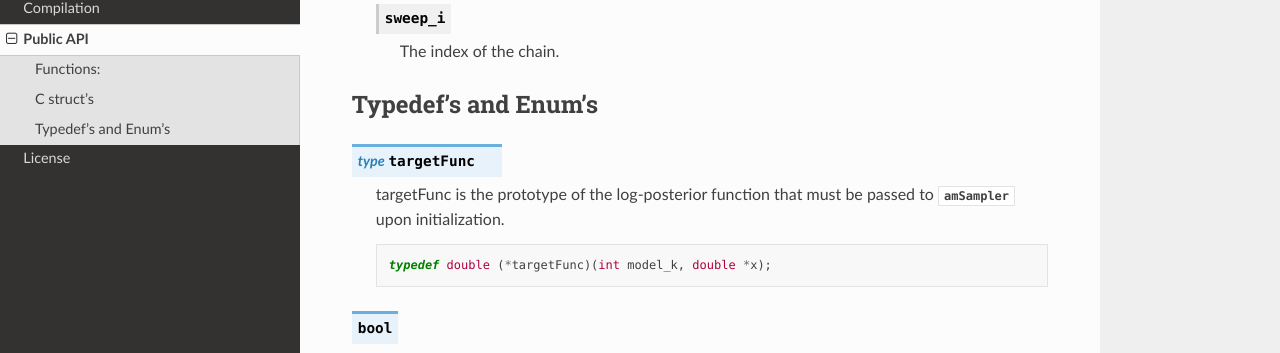
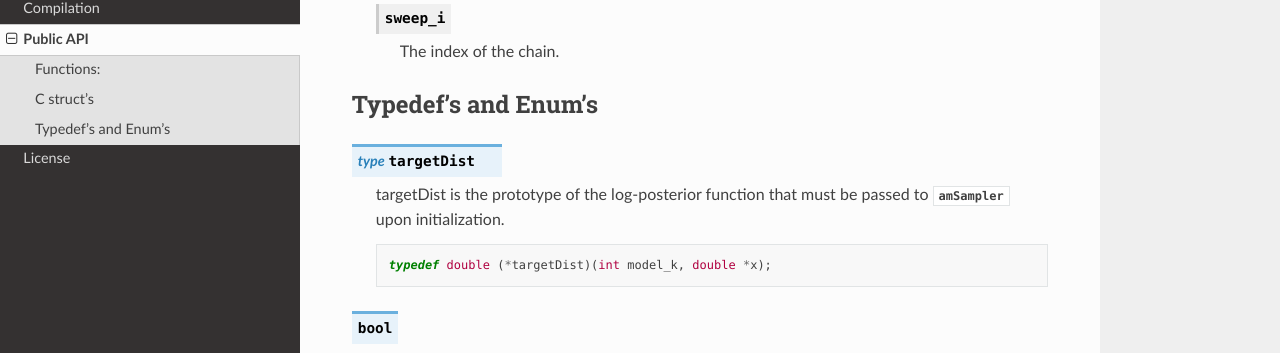
Before and after one commit to quatrope/AutoMix, a Sphinx documentation site: the page built from docs/api.rst, in a window 1280 px wide and 900 px high, scrolled down 5441 px. Shown: the part 141-494 px from the top of the window. Built offline with Sphinx 7.4.7 and the Read the Docs theme 2.0.0, drawn with Linux system fonts in a browser that asks for light colours; the version number could not be read and is left out; some of the changed text lies outside the part shown.

Commit message:
Changed targetFunc to targetDist in docs api

```diff
--- a/docs/api.rst
+++ b/docs/api.rst
@@ -9,13 +9,13 @@ Functions:
 All public functions require as a first argument a pointer to :c:type:`amSampler` structure.
 
 .. c:function:: int initAMSampler(amSampler *am, int nmodels, int *model_dims,
-                targetFunc logpost, double *initRWM);
+                targetDist logpost, double *initRWM);
 
     To initialize :c:type:`amSampler` you need to provide:
 
      * the number of models in `nmodels`;
      * the dimensions for each model in `model_dims`;
-     * the logarithm of the target distribution (or posterior distribution in a Bayesian analysis) in logpost (see :c:type:`targetFunc`);
+     * the logarithm of the target distribution (or posterior distribution in a Bayesian analysis) in logpost (see :c:type:`targetDist`);
      * and an array with initial conditions for each model in `initRWM`.
 
     `initRWM` is a flattened array, with the initial values in contiguous order for each model.
@@ -264,13 +264,13 @@ C struct's
 Typedef's and Enum's
 --------------------
 
-.. c:type:: targetFunc
+.. c:type:: targetDist
 
-    targetFunc is the prototype of the log-posterior function that must be passed to :c:type:`amSampler` upon initialization.
+    targetDist is the prototype of the log-posterior function that must be passed to :c:type:`amSampler` upon initialization.
 
     .. code-block:: c
 
-      typedef double (*targetFunc)(int model_k, double *x);
+      typedef double (*targetDist)(int model_k, double *x);
 
 .. c:type:: bool
 
```
